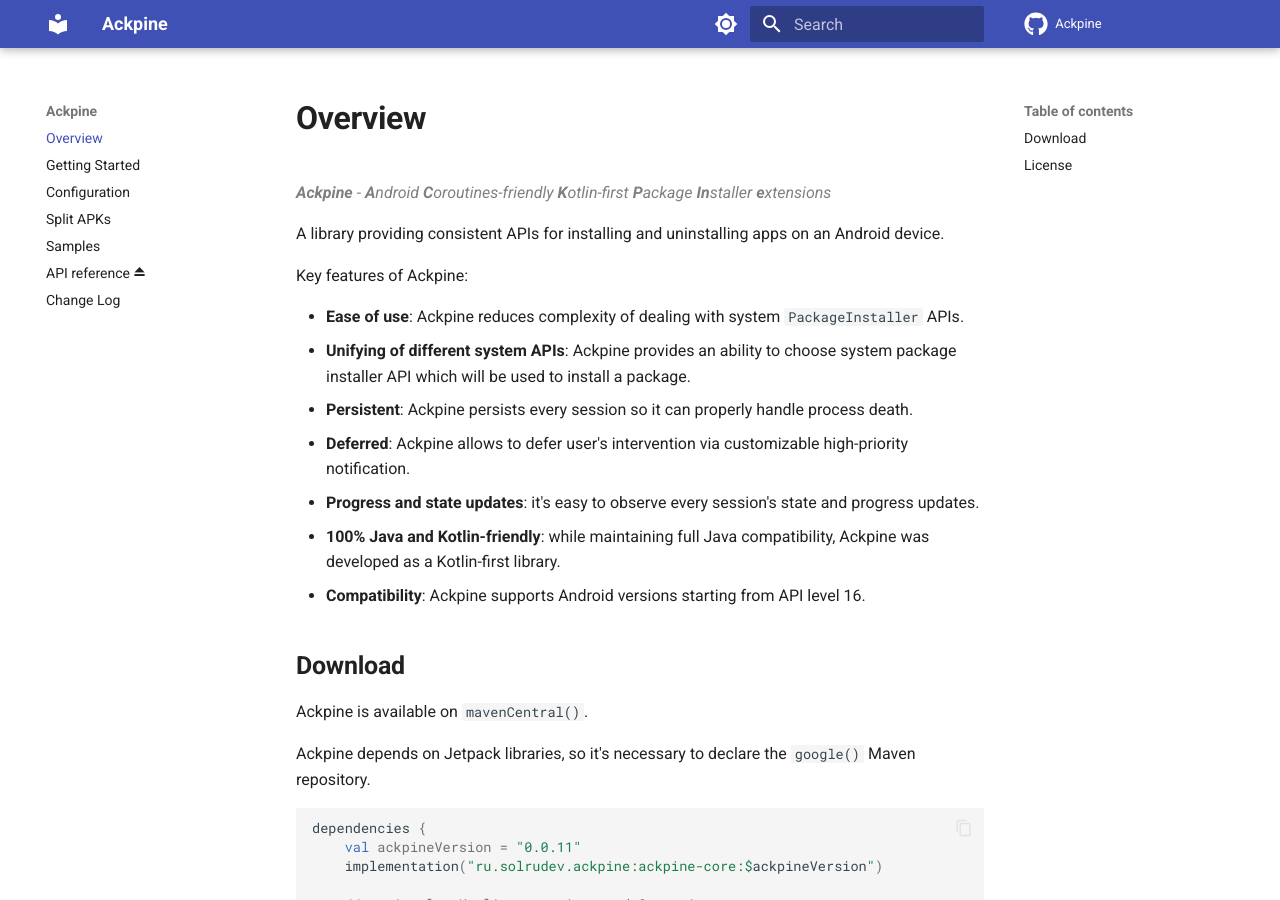
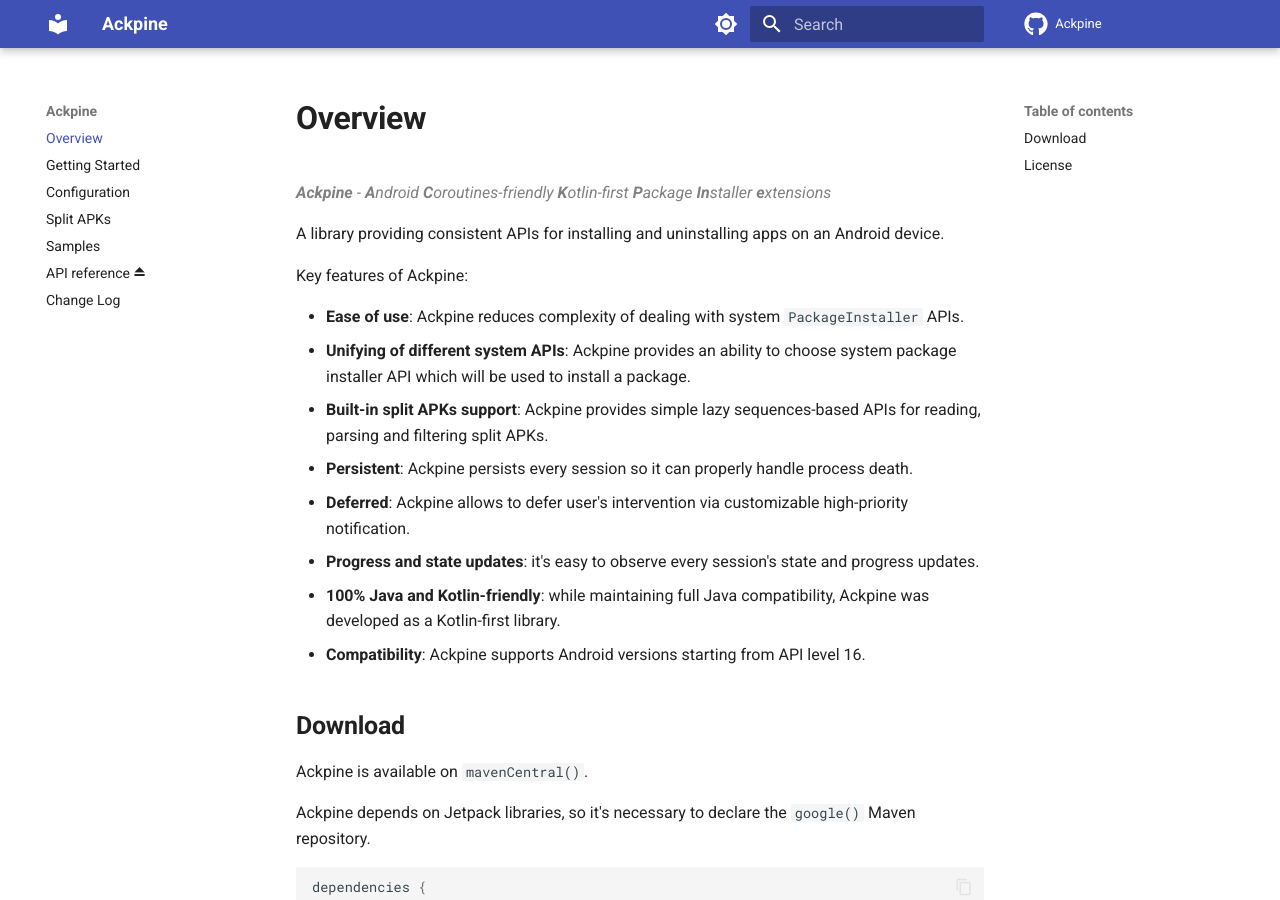
Before and after one commit to solrudev/Ackpine, an MkDocs documentation site: the page built from docs/index.md, in a window 1280 px wide and 900 px high. Built offline with MkDocs 1.6.1 and Material for MkDocs 9.7.7, drawn with Linux system fonts in a browser that asks for light colours; comment, search, counter and statistics services are not loaded.

Commit message:
add split apks support as a key feature

```diff
--- a/docs/index.md
+++ b/docs/index.md
@@ -9,6 +9,7 @@ Key features of Ackpine:
 
 - **Ease of use**: Ackpine reduces complexity of dealing with system `PackageInstaller` APIs.
 - **Unifying of different system APIs**: Ackpine provides an ability to choose system package installer API which will be used to install a package.
+- **Built-in split APKs support**: Ackpine provides simple lazy sequences-based APIs for reading, parsing and filtering split APKs.
 - **Persistent**: Ackpine persists every session so it can properly handle process death.
 - **Deferred**: Ackpine allows to defer user's intervention via customizable high-priority notification.
 - **Progress and state updates**: it's easy to observe every session's state and progress updates.
```
Also changed, not shown: README.md (+1 -0 lines).
